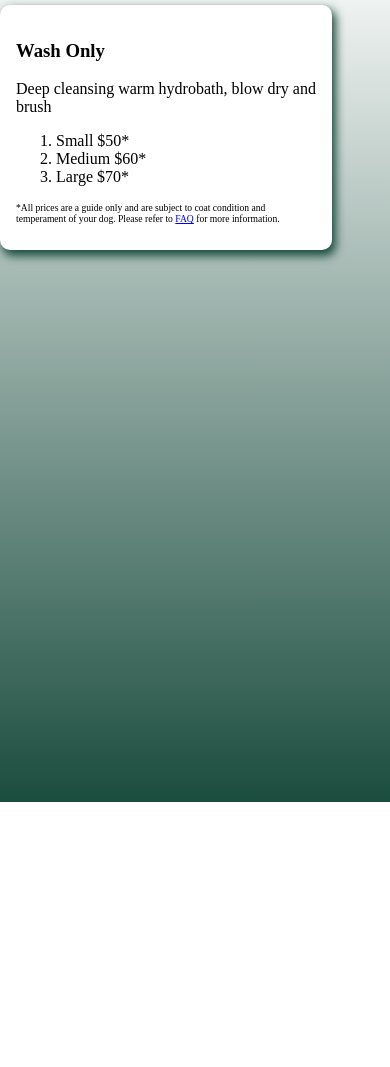
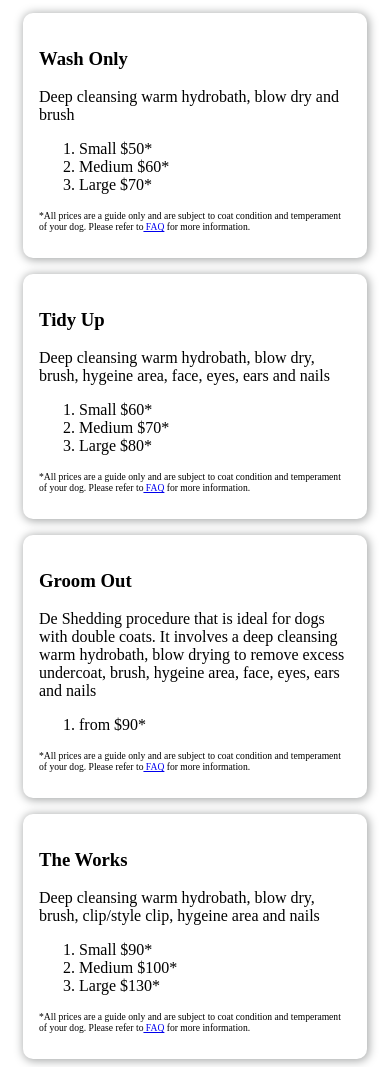
Before and after one commit to RMK-creative/Distinguished-Hound-Services-page, a plain HTML site: page index.html in a window 390 px wide. Shown: the part 62-1129 px from the top of the page. Before the commit the page ends 864 px from the top, so only its background shows below. Drawn offline with Linux system fonts and the light colour scheme.

Commit message:
Add cards and main layout for mobile-first design

```diff
--- a/index.html
+++ b/index.html
@@ -8,18 +8,51 @@
     <title>The Distinguished Hound</title>
 </head>
 <body>
+    <header>
+        <h2>Services</h2>
+    </header>
 
-    <h2>Services</h2>
     <main>
-    <section  class="services_washonly card">
+        <section  class="services__washonly card">
             <h3>Wash Only</h3>
             <p>Deep cleansing warm hydrobath, blow dry and brush</p>
             <ol>
-          <li>Small<span class="services_price">  $50*</span></li>
-          <li>Medium<span class="services_price"> $60*</span></li>
-          <li>Large<span class="services_price"> $70*</span></li>
+                <li>Small<span class="services__price">  $50*</span></li>
+                <li>Medium<span class="services__price"> $60*</span></li>
+                <li>Large<span class="services__price"> $70*</span></li>
             </ol>
-        <p class="services_disclaimer">*All prices are a guide only and are subject to coat condition and temperament of your dog. Please refer to <a href="#"> FAQ</a> for more information.</p>
+            <p class="services__disclaimer">*All prices are a guide only and are subject to coat condition and temperament of your dog. Please refer to<a href="#"> FAQ</a> for more information.</p>
+        </section>
+
+        <section  class="services__tidyup card">
+            <h3>Tidy Up</h3>
+            <p>Deep cleansing warm hydrobath, blow dry, brush, hygeine area, face, eyes, ears and nails</p>
+            <ol>
+                <li>Small<span class="services__price">  $60*</span></li>
+                <li>Medium<span class="services__price"> $70*</span></li>
+                <li>Large<span class="services__price"> $80*</span></li>
+            </ol>
+            <p class="services__disclaimer">*All prices are a guide only and are subject to coat condition and temperament of your dog. Please refer to<a href="#"> FAQ</a> for more information.</p>
+        </section>
+
+        <section  class="services__groomout card">
+            <h3>Groom Out</h3>
+            <p>De Shedding procedure that is ideal for dogs with double coats. It involves a deep cleansing warm hydrobath, blow drying to remove excess undercoat, brush, hygeine area, face, eyes, ears and nails</p>
+            <ol>
+                <li>from<span class="services__price">  $90*</span></li>
+            </ol>
+            <p class="services__disclaimer">*All prices are a guide only and are subject to coat condition and temperament of your dog. Please refer to<a href="#"> FAQ</a> for more information.</p>
+        </section>
+
+        <section  class="services__theworks card">
+            <h3>The Works</h3>
+            <p>Deep cleansing warm hydrobath, blow dry, brush, clip/style clip, hygeine area and nails</p>
+            <ol>
+                <li>Small<span class="services__price">  $90*</span></li>
+                <li>Medium<span class="services__price"> $100*</span></li>
+                <li>Large<span class="services__price"> $130*</span></li>
+            </ol>
+            <p class="services__disclaimer">*All prices are a guide only and are subject to coat condition and temperament of your dog. Please refer to<a href="#"> FAQ</a> for more information.</p>
         </section>
     </main>
 
--- a/styles.css
+++ b/styles.css
@@ -4,19 +4,30 @@ body {
     margin: 0;
     padding: 0;
     box-sizing: border-box;
-    height: 100vh;
-    background: linear-gradient(#FFF, #1B4D3E);
-    background-repeat: no-repeat;
+    width: 100vw;
+    /*background: linear-gradient(#FFF, #1B4D3E);*/
+  }
+
+  header {
+    text-align: center;
+  }
+
+  main {
+    display: flex;
+    flex-direction: column;
+    justify-content: center;
+    align-items: center;
   }
 
   .card {
     background: #FFF;
-    width: 300px;
+    width: 80%;
     border-radius: 10px;
     padding: 1em;
-    box-shadow: 3px 5px 10px 1px #1B4D3F;
+    box-shadow: 1px 1px 10px 1px #a6a8a8;
+    margin: 0.5rem;
   }
 
-  .services_disclaimer {
+  .services__disclaimer {
     font-size: 60%;
   }
```
Lines whose indentation alone changed are shown as unchanged.
